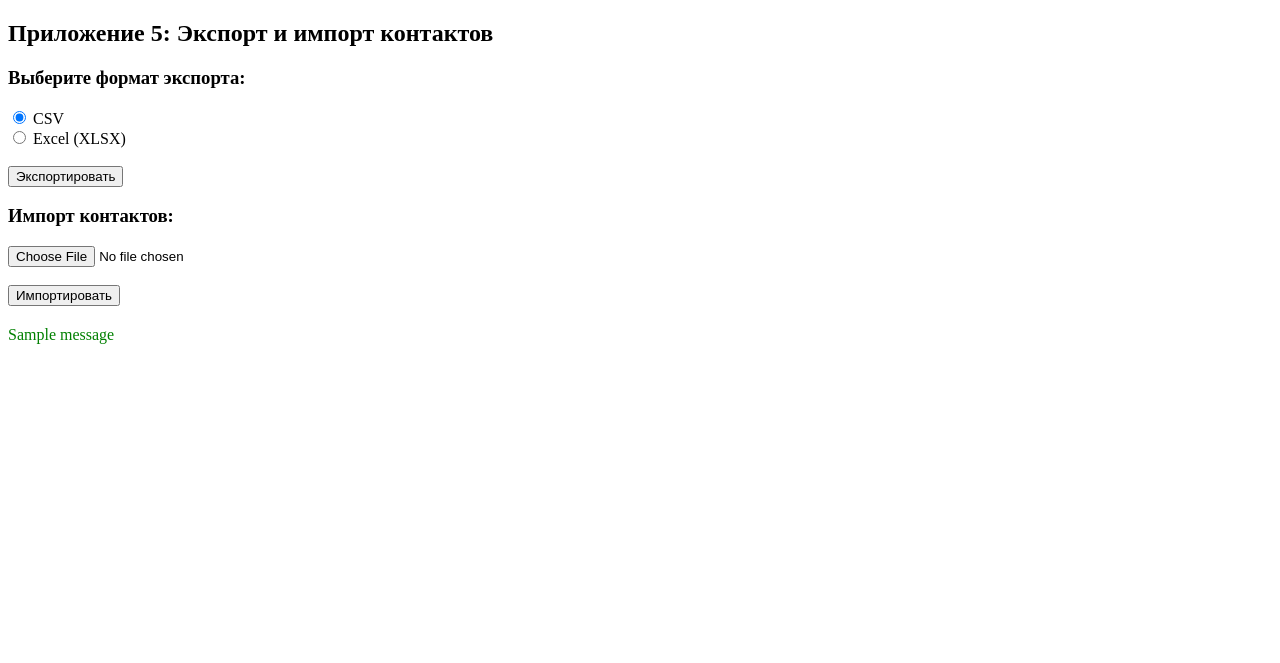
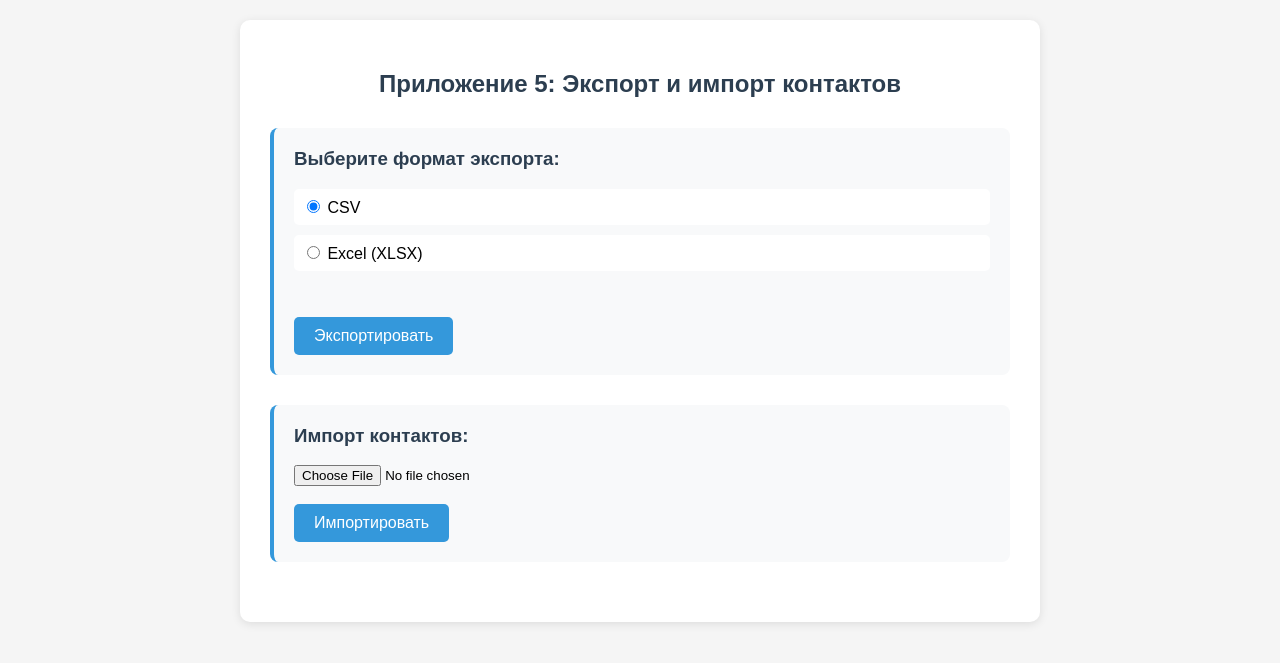
Before and after one commit to TotsamyAS/app_bitrix_5, a Django app: page / in a window 1280 px wide. Shown: the top 663 px of the page. Run offline with Django 4.2, Linux system fonts and the light colour scheme; tables that the repository leaves empty hold one stand-in row (values such as "Sample post"); one stand-in notice (Sample message) is shown.

Commit message:
bugs fixed

```diff
--- a/contact_export/templates/index.html
+++ b/contact_export/templates/index.html
@@ -2,29 +2,98 @@
 <html>
 <head>
     <title>Экспорт контактов</title>
+    <style>
+        body {
+            font-family: Arial, sans-serif;
+            max-width: 800px;
+            margin: 0 auto;
+            padding: 20px;
+            background-color: #f5f5f5;
+        }
+        .container {
+            background: white;
+            padding: 30px;
+            border-radius: 10px;
+            box-shadow: 0 2px 10px rgba(0,0,0,0.1);
+        }
+        h2 {
+            color: #2c3e50;
+            text-align: center;
+            margin-bottom: 30px;
+        }
+        form {
+            margin-bottom: 30px;
+            padding: 20px;
+            background-color: #f8f9fa;
+            border-radius: 8px;
+            border-left: 4px solid #3498db;
+        }
+        h3 {
+            color: #2c3e50;
+            margin-top: 0;
+        }
+        label {
+            display: block;
+            margin: 10px 0;
+            padding: 8px;
+            background-color: white;
+            border-radius: 5px;
+            cursor: pointer;
+        }
+        button {
+            padding: 10px 20px;
+            background-color: #3498db;
+            color: white;
+            border: none;
+            border-radius: 5px;
+            cursor: pointer;
+            font-size: 16px;
+        }
+        button:hover {
+            background-color: #2980b9;
+        }
+        .message {
+            padding: 15px;
+            margin: 20px 0;
+            border-radius: 5px;
+            font-weight: bold;
+        }
+        .success {
+            background-color: #d4edda;
+            color: #155724;
+            border: 1px solid #c3e6cb;
+        }
+        .error {
+            background-color: #f8d7da;
+            color: #721c24;
+            border: 1px solid #f5c6cb;
+        }
+        .info {
+            background-color: #d1ecf1;
+            color: #0c5460;
+            border: 1px solid #bee5eb;
+        }
+    </style>
 </head>
 <body>
+    <div class="container">
         <h2>Приложение 5: Экспорт и импорт контактов</h2>
 
         <form method="post" action="{% url 'export_contacts' %}">
             {% csrf_token %}
-
             <h3>Выберите формат экспорта:</h3>
-
             <label>
                 <input type="radio" name="exporter_format" value="csv" checked>
                 CSV
             </label>
-        <br>
-
             <label>
                 <input type="radio" name="exporter_format" value="xlsx">
                 Excel (XLSX)
             </label>
             <br><br>
-
             <button type="submit">Экспортировать</button>
         </form>
+
         <form method="post" action="{% url 'import_contacts' %}" enctype="multipart/form-data">
             {% csrf_token %}
             <h3>Импорт контактов:</h3>
@@ -32,15 +101,13 @@
             <br><br>
             <button type="submit">Импортировать</button>
         </form>
-    <!-- сообщения об успехе/ошибке -->
-    {% if messages %}
-    <div style="margin-top: 20px;">
-        {% for message in messages %}
-        <div style="color: {% if message.tags == 'success' %}green{% else %}red{% endif %};">
-            {{ message }}
-        </div>
-        {% endfor %}
+
+        <!-- сообщения об успехе/ошибке из контекста -->
+        {% if message %}
+        <div class="message {{ message.type }}">
+            {{ message.content }}
         </div>
         {% endif %}
+    </div>
 </body>
 </html>
--- /dev/null
+++ b/contact_export/utils/url_with_message_parameters.py
@@ -0,0 +1,4 @@
+from django.urls import reverse
+
+def url_with_message_parameters(redirect_url_string="index_after", status="success", content=""):
+    return f'{reverse(f"{redirect_url_string}")}?message_type={status}&message_content={content}'
--- a/contact_export/views.py
+++ b/contact_export/views.py
@@ -1,29 +1,32 @@
 
 from django.shortcuts import render, redirect
-from django.contrib import messages
-
+from django.urls import reverse
 from contact_export.utils.exorter_module import ExporterFactory
 from contact_export.utils.importer_module import process_imported_file
 from integration_utils.bitrix24.bitrix_user_auth.main_auth import main_auth
 # from integration_utils.bitrix24.functions.batch_api_call import _batch_api_call
 from django.http import JsonResponse, HttpResponse, JsonResponse
-from django.views.decorators.csrf import csrf_exempt
+from .utils.url_with_message_parameters import url_with_message_parameters
+
 
 # --- функция отображения главной страницы ---
-def common_index_view(request):
-
-    # contacts = but.call_api_method('crm.contact.get', {'ID': 3})
-
-    # если запрос GET, просто рендерим страницу
-    return render(request, 'index.html')
 
 @main_auth(on_start=True, set_cookie=True)
 def start_index(request):
-    return common_index_view(request)
+    return render(request, 'index.html')
 
 @main_auth(on_cookies=True)
 def index_after(request):
-    return common_index_view(request)
+    message_type = request.GET.get('message_type')
+    message_content = request.GET.get('message_content')
+
+    context = {}
+    if message_type and message_content:
+        context['message'] = {
+            'type': message_type,
+            'content': message_content
+        }
+    return render(request, 'index.html', context)
 
 # --- экспорт контактов в xcel или csv
 @main_auth(on_cookies=True)
@@ -82,16 +85,18 @@
         but = request.bitrix_user_token
         try:
             if 'contacts_file' not in request.FILES:
-                messages.error(request, 'файл не был загружен')
-                print('файл  не был загружен, перевод на главную страницу')
-                return redirect('index_after')
+                print()
+                return redirect(url_with_message_parameters(
+                    redirect_url_string='index_after',
+                    status='error',
+                    content='файл  не был загружен, перевод на главную страницу'))
             uploaded_file = request.FILES['contacts_file']
             contacts_to_import = process_imported_file(uploaded_file)
             if not contacts_to_import:
-                msg = f'Не удалось извлечь контактов из файла или файл пуст'
-                print(msg+'. Переход на главную страницу...')
-                messages.error(request, msg)
-                return redirect('index_after')
+                return redirect(url_with_message_parameters(
+                    redirect_url_string='index_after',
+                    status='error',
+                    content='Не удалось извлечь контактов из файла или файл пуст'))
             # получаем структурированный словарь с названиями компаний
             company_dict = { company['TITLE']: company['ID'] for company in but.call_list_method("crm.company.list", {
                 "select": ["ID", "TITLE"]
@@ -108,8 +113,8 @@
                 fields = {
                     'NAME': contact_data['NAME'],
                     'LAST_NAME': contact_data['LAST_NAME'],
-                    'PHONE': {'VALUE': contact_data['PHONE'], 'VALUE_TYPE': 'WORK'} if contact_data['PHONE'] else None,
-                    'EMAIL': {'VALUE': contact_data['EMAIL'], 'VALUE_TYPE': 'WORK'} if contact_data['PHONE'] else None,
+                    'PHONE': [{'VALUE': contact_data['PHONE'], 'VALUE_TYPE': 'WORK'}] if contact_data['PHONE'] else None,
+                    'EMAIL': [{'VALUE': contact_data['EMAIL'], 'VALUE_TYPE': 'WORK'}] if contact_data['EMAIL'] else None,
                     'COMPANY_ID': company_dict[contact_data['COMPANY_NAME']] if (
                             contact_data['COMPANY_NAME']
                             and contact_data['COMPANY_NAME'] in company_title_list
@@ -123,8 +128,10 @@
                 if result.get('error') is None:
                     success_count += 1
 
-            print(f'>> Успешно импортировано контактов: {success_count}/{len(results.items())}')
-            return redirect('index_after')
+            return redirect(url_with_message_parameters(
+                    redirect_url_string='index_after',
+                    status='success',
+                    content=f'Успешно импортировано контактов: {success_count}/{len(results.items())}'))
         except Exception as e:
             return HttpResponse( f'Ошибка при обработке файла: {str(e)}', status=500)
     return HttpResponse(f'Недопустимый метод {request.method}', status=405)
```
Lines whose indentation alone changed are shown as unchanged.
